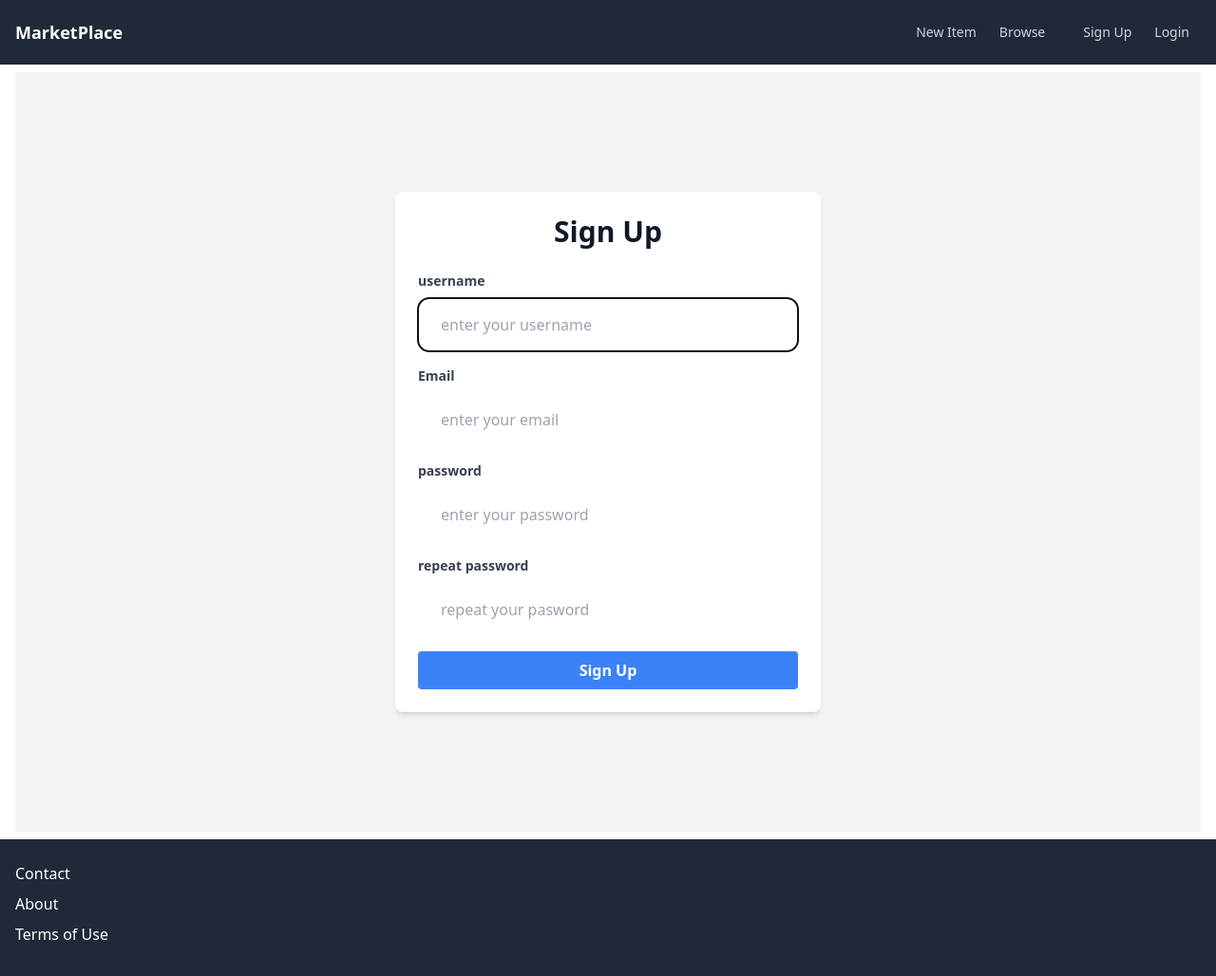
After one commit to SOverFLow/marketplaceDjango, a Django app: page /signup/ in a window 1280 px wide. The commit adds this page. Shown: the whole page at 95% size. Run offline with Django 5.2, Linux system fonts and the light colour scheme; some libraries are stand-ins or nearby versions.

Commit message:
add signup pages and form

```diff
--- /dev/null
+++ b/marketplace/main/forms.py
@@ -0,0 +1,31 @@
+from django import forms
+from django.contrib.auth.forms import UserCreationForm
+from django.contrib.auth.models import User
+
+class SignupForm(UserCreationForm):
+    class Meta:
+        model = User
+        fields = {'username','email','password1','password2'}
+
+    username = forms.CharField(widget=forms.TextInput(attrs={
+        'placeholder' : 'enter your username',
+        'class' : 'w-full py-4 px-6 rounded-xl'
+    }))
+
+
+    email = forms.CharField(widget=forms.EmailInput(attrs={
+        'placeholder' : 'enter your email',
+        'class' : 'w-full py-4 px-6 rounded-xl'
+    }))
+
+
+    password1 = forms.CharField(widget=forms.PasswordInput(attrs={
+        'placeholder' : 'enter your password',
+        'class' : 'w-full py-4 px-6 rounded-xl'
+    }))
+
+
+    password2 = forms.CharField(widget=forms.PasswordInput(attrs={
+        'placeholder' : 'repeat your pasword',
+        'class' : 'w-full py-4 px-6 rounded-xl'
+    }))
--- a/marketplace/main/templates/main/base.html
+++ b/marketplace/main/templates/main/base.html
@@ -18,12 +18,12 @@
 
     <nav class="bg-gray-800 p-4">
         <div class="container mx-auto flex justify-between items-center">
-            <a href="{% url "index" %}"><div class="text-white font-semibold text-lg">MarketPlace</div></a>
+            <a href="{% url "main:index" %}"><div class="text-white font-semibold text-lg">MarketPlace</div></a>
 
             <div class="flex items-center">
                 <a href="#" class="text-gray-300 hover:text-white px-3 py-2 rounded-md text-sm font-medium">New Item</a>
                 <a href="#" class="text-gray-300 hover:text-white px-3 py-2 rounded-md text-sm font-medium">Browse</a>
-                <a href="#" class="text-gray-300 hover:bg-gray-700 hover:text-white px-3 py-2 rounded-md text-sm font-medium ml-4">Sign Up</a>
+                <a href="{% url "main:signup" %}" class="text-gray-300 hover:bg-gray-700 hover:text-white px-3 py-2 rounded-md text-sm font-medium ml-4">Sign Up</a>
                 <a href="#" class="text-gray-300 hover:bg-gray-700 hover:text-white px-3 py-2 rounded-md text-sm font-medium">Login</a>
             </div>
         </div>
@@ -40,7 +40,7 @@
         <div class="container mx-auto px-4 flex justify-between">
             <div>
                 <ul>
-                    <li class="mb-2"><a href="{% url "contact" %}" class="hover:text-gray-400">Contact</a></li>
+                    <li class="mb-2"><a href="{% url "main:contact" %}" class="hover:text-gray-400">Contact</a></li>
                     <li class="mb-2"><a href="#" class="hover:text-gray-400">About</a></li>
                     <li class="mb-2"><a href="#" class="hover:text-gray-400">Terms of Use</a></li>
                 </ul>
--- /dev/null
+++ b/marketplace/main/templates/main/signup.html
@@ -0,0 +1,53 @@
+
+{% extends "main/base.html" %}
+
+{% block title %}SignUp{% endblock title %}
+
+
+{% block content %}
+
+<div class="bg-gray-100 flex items-center justify-center h-screen">
+    <div class="max-w-md w-full bg-white rounded-lg shadow-md p-6">
+        <h2 class="text-center text-3xl font-extrabold text-gray-900 mb-6">Sign Up</h2>
+        <form action="." method="POST">
+        {% csrf_token %}
+
+        <div class="mb-4">
+            <label class="block text-gray-700 text-sm font-bold mb-2" for="email">username</label>
+        {{form.username}}
+        </div>
+
+        <div class="mb-4">
+            <label class="block text-gray-700 text-sm font-bold mb-2" for="email">Email</label>
+        {{form.email}}
+        </div>
+
+        <div class="mb-4">
+            <label class="block text-gray-700 text-sm font-bold mb-2" for="email">password</label>
+        {{form.password1}}
+        </div>
+
+        <div class="mb-4">
+            <label class="block text-gray-700 text-sm font-bold mb-2" for="email">repeat password</label>
+        {{form.password2}}
+        </div>
+
+{% if form.errors or form.non_field_errors %}
+<div class="bg-red-100 rounded-xl mb-3 p-6">
+   {% for field in  form %}
+   {{field.errors}}
+   {% endfor %}
+   {{ form.non_field_errors}}
+</div>
+{% endif %}
+
+            <div class="flex items-center justify-between">
+                <button type="submit" class="bg-blue-500 hover:bg-blue-700 text-white font-bold py-2 px-4 rounded focus:outline-none focus:shadow-outline w-full">Sign Up</button>
+            </div>
+        </form>
+    </div>
+</div>
+
+
+
+{% endblock content %}
--- /dev/null
+++ b/marketplace/main/urls.py
@@ -0,0 +1,10 @@
+from django.urls import path
+from . import views
+
+app_name = 'main'
+
+urlpatterns = [
+    path('',views.index, name='index'),
+    path('contact/',views.contact, name='contact'),
+    path('signup/',views.signup, name='signup')
+]
--- a/marketplace/main/views.py
+++ b/marketplace/main/views.py
@@ -1,6 +1,6 @@
-from django.shortcuts import render
+from django.shortcuts import render, redirect
 from item.models import Category, Item
-
+from .forms import SignupForm
 
 def index(request):
     items = Item.objects.filter(is_sold=False)[0:6]
@@ -14,3 +14,15 @@ def index(request):
 
 def contact(request):
     return render(request, 'main/contact.html')
+
+
+
+def signup(request):
+    if request.method == 'POST':
+        form = SignupForm(request.POST)
+        if form.is_valid():
+            form.save()
+        # return redirect('/login')
+    else:
+        form = SignupForm()
+    return render(request, 'main/signup.html', {'form':form})
--- a/marketplace/marketplace/urls.py
+++ b/marketplace/marketplace/urls.py
@@ -6,8 +6,7 @@ from django.conf import settings
 from django.conf.urls.static import static
 
 urlpatterns = [
-    path('', index, name='index'),
+    path('', include('main.urls')),
     path('items/',include('item.urls')),
-    path('contact/', contact, name='contact'),
     path('admin/', admin.site.urls),
 ] + static(settings.MEDIA_URL,document_root = settings.MEDIA_ROOT)
```
Also changed, not shown: marketplace/db.sqlite3.
